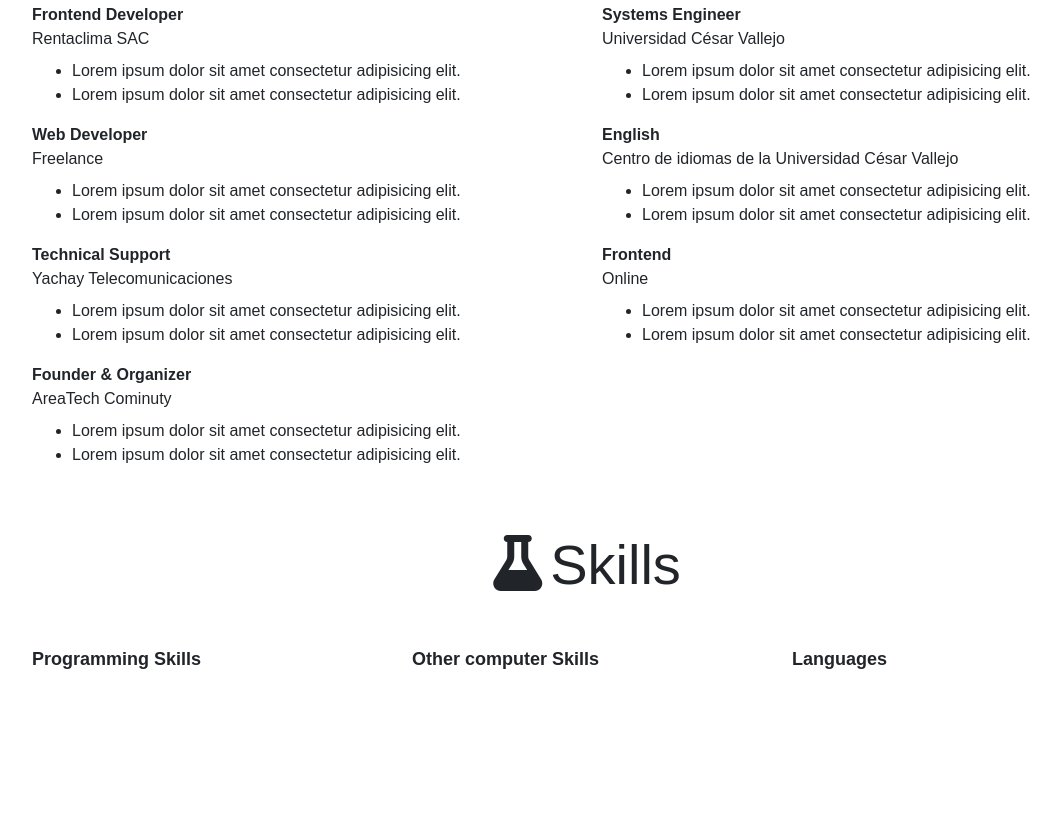
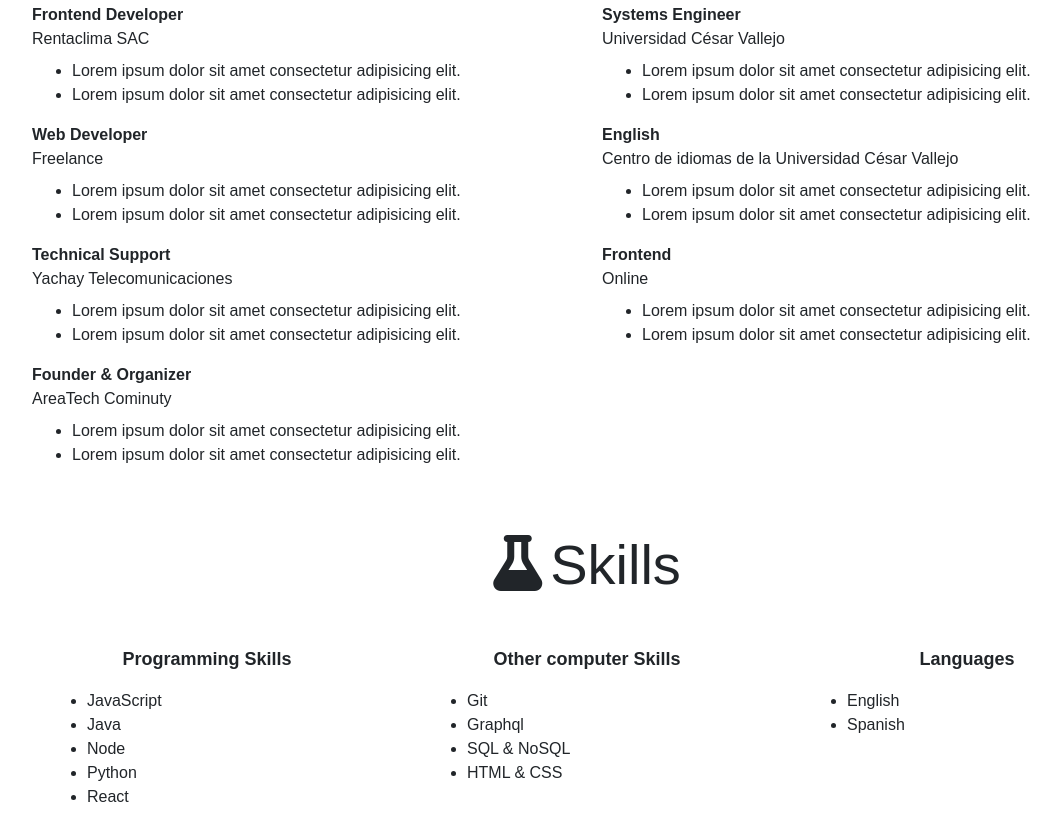
Before and after one commit to DavilaManuel/curriculum-vitae, a plain HTML site: page index.html in a window 1280 px wide. Shown: the part 528-1353 px from the top of the page, without its empty margins (53-1110 px from the left). Before the commit the page ends 1217 px from the top, so only its background shows below. Drawn offline with nearby package versions, Linux system fonts and the light colour scheme.

Commit message:
Agregando html a la sección de skills

```diff
--- a/index.html
+++ b/index.html
@@ -119,13 +119,36 @@
             <h2 class="display-4 text-center mt-5"><i class="fas fa-flask mr-2"></i>Skills</h2>
             <div class="row mt-5">
                 <div class="container col-4">
-                    <p>Programming Skills</p>
+                    <p class="text-center">Programming Skills</p>
+                    <div class="container center">
+                        <ul>
+                            <li>JavaScript</li>
+                            <li>Java</li>
+                            <li>Node</li>
+                            <li>Python</li>
+                            <li>React</li>
+                        </ul>
+                    </div>
                 </div>
                 <div class="container col-4">
-                    <p>Other computer Skills</p>
+                    <p class="text-center">Other computer Skills</p>
+                    <div class="container center">
+                        <ul>
+                            <li>Git</li>
+                            <li>Graphql</li>
+                            <li>SQL & NoSQL</li>
+                            <li>HTML & CSS</li>
+                        </ul>
+                    </div>
                 </div>
                 <div class="container col-4">
-                    <p>Languages</p>
+                    <p class="text-center">Languages</p>
+                    <div class="container center">
+                        <ul>
+                            <li>English</li>
+                            <li>Spanish</li>
+                        </ul>
+                    </div>
                 </div>
             </div>
         </div>
```
